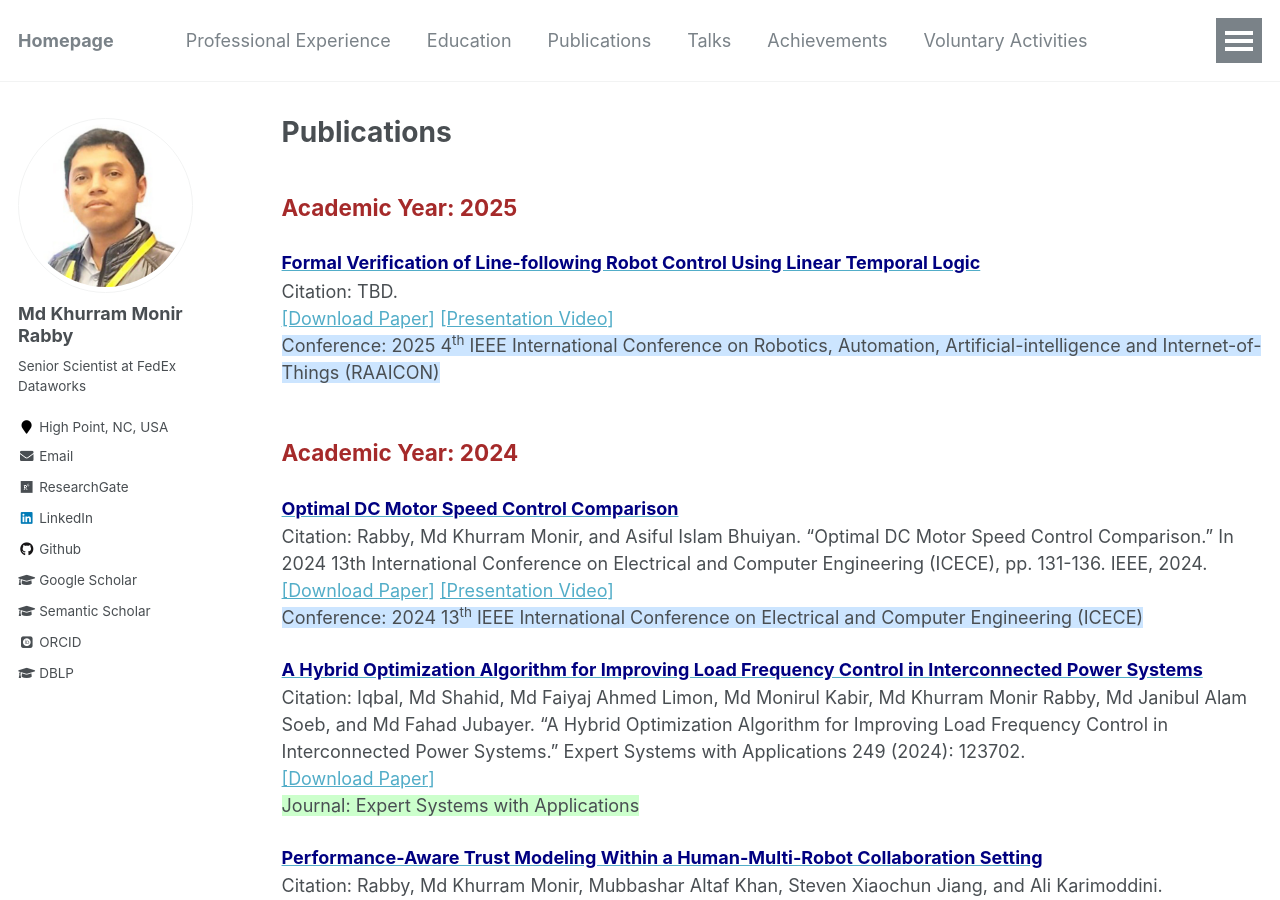
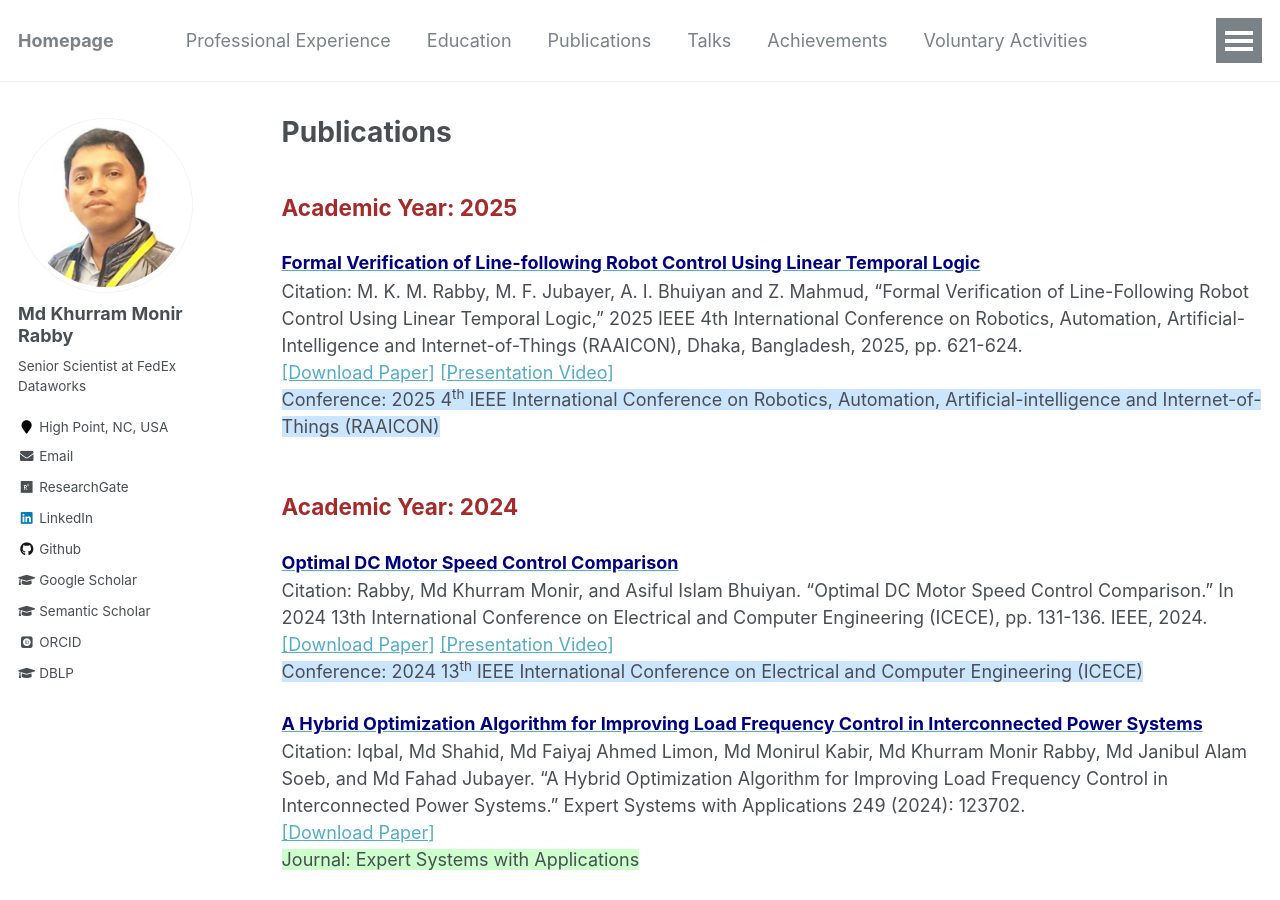
Before and after one commit to mkmrabby/mkmrabby.github.io, a Jekyll site: the page built from _pages/publications_lists.md, in a window 1280 px wide and 900 px high. Built offline with Jekyll 4.4.1, drawn with Linux system fonts in a browser that asks for light colours; some web fonts are replaced.

Commit message:
Update publications_lists.md

```diff
--- a/_pages/publications_lists.md
+++ b/_pages/publications_lists.md
@@ -8,9 +8,9 @@ author_profile: true
 <span style="font-size:1.25em; color:brown;"><b>Academic Year: 2025</b></span>
 <!-- background-color:#ffcccc; -->
 
-<span style="color:black; font-size:1.1em"><b><a href="https://ieeexplore.ieee.org/" target="_blank"><font color="Navy" size="4">Formal Verification of Line-following Robot Control Using Linear Temporal Logic</font></a></b></span><br/>
-Citation: TBD.<br/>
-<a href="https://ieeexplore.ieee.org/" target="_blank">[Download Paper]</a>
+<span style="color:black; font-size:1.1em"><b><a href="https://ieeexplore.ieee.org/document/11502046" target="_blank"><font color="Navy" size="4">Formal Verification of Line-following Robot Control Using Linear Temporal Logic</font></a></b></span><br/>
+Citation: M. K. M. Rabby, M. F. Jubayer, A. I. Bhuiyan and Z. Mahmud, "Formal Verification of Line-Following Robot Control Using Linear Temporal Logic," 2025 IEEE 4th International Conference on Robotics, Automation, Artificial-Intelligence and Internet-of-Things (RAAICON), Dhaka, Bangladesh, 2025, pp. 621-624.<br/>
+<a href="https://ieeexplore.ieee.org/document/11502046" target="_blank">[Download Paper]</a>
 <a href="https://youtu.be/KXf4OabMdsM" target="_blank">[Presentation Video]</a><br/>
 <span style="background-color:#cce5ff; font-size:1em;">Conference: 2025 4<sup>th</sup> IEEE International Conference on Robotics, Automation, Artificial-intelligence and Internet-of-Things (RAAICON)</span>
 <br/>
```
